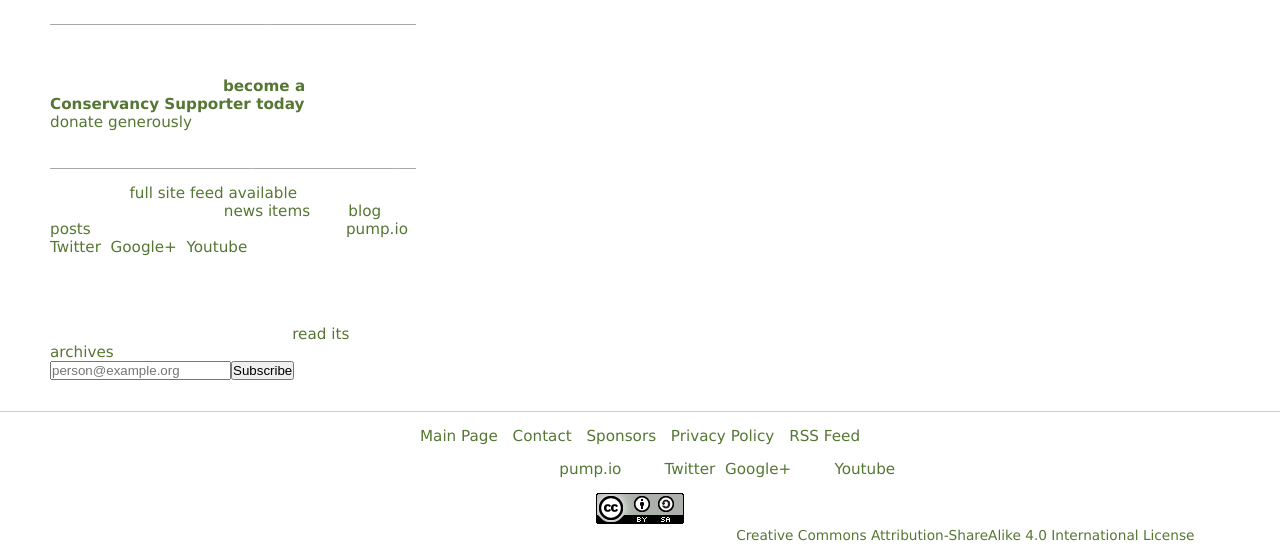
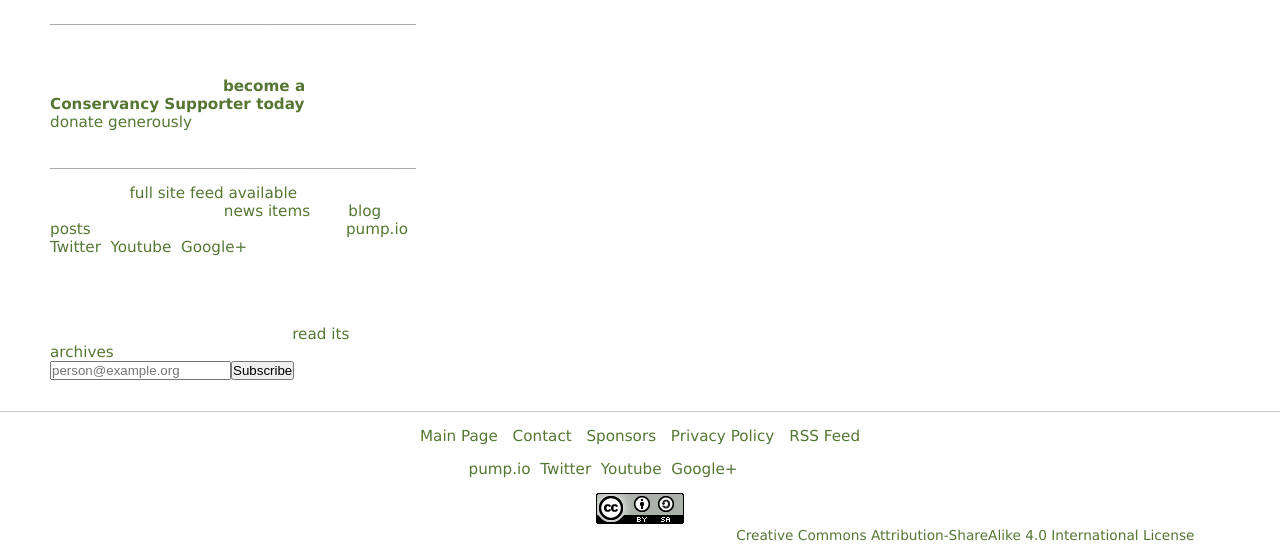
Before and after one commit to stain/conservancy-website, a Django app: template www/conservancy/templates/frontpage.html in a window 1280 px wide. Shown: the part 645-1202 px from the top of the page. Run offline with Django 3.2, Linux system fonts and the light colour scheme; the template is opened without the code that fills it, so the values that code supplies are empty.

Commit message:
Change order and a few wording changes.

```diff
--- a/www/conservancy/templates/base_conservancy.html
+++ b/www/conservancy/templates/base_conservancy.html
@@ -62,10 +62,10 @@
       {% block outercontent %}<div id="mainContent"> {% block content %}{% endblock %}</div>{% endblock %}
     <div id="conservancyfooter">
       <p><a href="/">Main Page</a> | <a href="/about/contact/">Contact</a> | <a href="/sponsors/">Sponsors</a> | <a href="/privacy-policy/">Privacy Policy</a> | <a href="/feeds/omnibus/">RSS Feed</a></p>
-      <p>Follow Conservancy
+      <p>Find Conservancy
       on <a href="https://identi.ca/conservancy">pump.io</a>,
-      and <a href="https://twitter.com/conservancy">Twitter</a>, <a href="https://plus.google.com/104268783278405704634/">Google+</a>,
-      and <a href="https://www.youtube.com/channel/UCUEeuNvX2UyTTyTYXR9dm_A">Youtube</a>.</p>
+      <a href="https://twitter.com/conservancy">Twitter</a>, <a href="https://www.youtube.com/channel/UCUEeuNvX2UyTTyTYXR9dm_A">Youtube</a>, <a href="https://plus.google.com/104268783278405704634/">Google+</a>
+      and other social networks too!</p>
       <p class="copyright_info">
       <a rel="license" href="https://creativecommons.org/licenses/by-sa/4.0"><img alt="Creative Commons License" style="border-width:0" src="/img/cc-by-sa_88x31.png" /></a>
       <br />This page, and all contents herein, unless a license is otherwise
--- a/www/conservancy/templates/frontpage.html
+++ b/www/conservancy/templates/frontpage.html
@@ -45,10 +45,9 @@
   well as separate feeds for the <a href="/feeds/news/">news items</a> and
   <a href="/feeds/blog/">blog posts</a>).  You can follow Conservancy
  on <a href="https://identi.ca/conservancy">pump.io</a>,
-  <a href="https://twitter.com/conservancy">Twitter</a>, <a href="https://plus.google.com/104268783278405704634/">Google+</a>,
-      <a href="https://www.youtube.com/channel/UCUEeuNvX2UyTTyTYXR9dm_A">Youtube</a>,
-      and probably can be found on whatever social network you prefer.  Look
-      for us everywhere and follow us!</p>
+  <a href="https://twitter.com/conservancy">Twitter</a>, <a href="https://www.youtube.com/channel/UCUEeuNvX2UyTTyTYXR9dm_A">Youtube</a>, <a href="https://plus.google.com/104268783278405704634/">Google+</a>,
+      and other social networks, too.  Look
+      for us everywhere and follow/like us!</p>
 
 <p>
     <span id="subbox">
```
